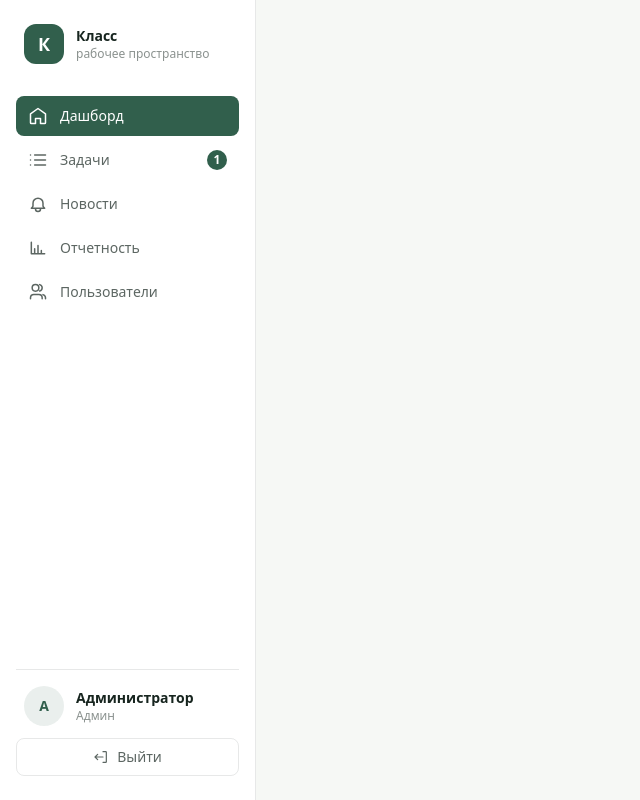
After one commit to olgagrishinaqa-netizen/classapp, a Flask app: template app/templates/base.html in a window 1280 px wide. The commit adds this page. Shown: the whole page, without its empty margins (0-640 px from the left). Run offline with Flask 3, Linux system fonts and the light colour scheme; the template is opened without the code that fills it, so the values that code supplies are empty; some libraries are stand-ins or nearby versions.

Commit message:
front update

```diff
--- a/app/static/app.css
+++ b/app/static/app.css
@@ -308,7 +308,8 @@ nav button:hover {
 }
 
 .main {
-  width: calc(100% - 245px);
+  flex: 1 1 auto;
+  min-width: 0;
   max-width: 1400px;
   padding: 42px 58px;
 }
@@ -830,7 +831,6 @@ nav button:hover {
   }
 
   .main {
-    width: calc(100% - 70px);
     padding: 24px 17px;
   }
 
@@ -888,7 +888,6 @@ nav button:hover {
   }
 
   .main {
-    width: 100%;
     padding: 20px 14px;
   }
 
--- a/app/static/overrides.css
+++ b/app/static/overrides.css
@@ -1 +1 @@
-.sidebar{width:88px;padding:28px 12px}.logo{padding-left:10px;padding-right:10px}.logo div{display:none}nav button{justify-content:center;font-size:0;padding:14px 10px;transition:transform .2s,background .2s}nav button:hover{transform:translateY(-2px)}nav button span{font-size:20px}.sidebar-bottom{display:block}.support{justify-content:center;padding:20px 0}.support div,.logout{font-size:0}.support>span,.logout span{font-size:20px}.main{width:calc(100% - 88px);max-width:none;padding:32px clamp(24px,4vw,64px)}.page{animation:page-in .35s ease both}.kanban-column,.form-panel,.table-wrap,.summary-card,.report-item{transition:transform .25s ease,box-shadow .25s ease,border-color .25s ease}.kanban-column:hover,.form-panel:hover,.table-wrap:hover,.summary-card:hover,.report-item:hover{transform:translateY(-3px);box-shadow:0 14px 30px #24493714;border-color:#c5d8c8}@keyframes page-in{from{opacity:0;transform:translateY(8px)}to{opacity:1;transform:none}}@media(max-width:800px){.sidebar{width:70px}.main{width:calc(100% - 70px);padding:24px 17px}}
+#nav button.active,#nav button:hover{background:#e7f0e8;color:#315f4c}#nav button.active svg,#nav button:hover svg{color:#315f4c}.page{animation:page-in .35s ease both}.kanban-column,.form-panel,.table-wrap,.summary-card,.report-item{transition:transform .25s ease,box-shadow .25s ease,border-color .25s ease}.kanban-column:hover,.form-panel:hover,.table-wrap:hover,.summary-card:hover,.report-item:hover{transform:translateY(-3px);box-shadow:0 14px 30px #24493714;border-color:#c5d8c8}@keyframes page-in{from{opacity:0;transform:translateY(8px)}to{opacity:1;transform:none}}
--- /dev/null
+++ b/app/templates/base.html
@@ -0,0 +1,102 @@
+<!doctype html>
+<html lang="ru">
+<head>
+  <meta charset="utf-8">
+  <meta name="viewport" content="width=device-width, initial-scale=1">
+  <title>{% block title %}Класс | Управление{% endblock %}</title>
+  <script src="https://cdn.tailwindcss.com"></script>
+  <script>
+    tailwind.config = { theme: { extend: { colors: { forest: '#315f4c', ink: '#17251f', mist: '#f6f8f5' } } } };
+  </script>
+  <link rel="icon" href="{{ url_for('static', filename='favicon.svg') }}" type="image/svg+xml">
+  <meta name="theme-color" content="#315f4c">
+  {% block head %}{% endblock %}
+</head>
+<body class="bg-mist text-ink">
+  <div class="flex min-h-screen">
+    <!-- Sidebar -->
+    <aside class="flex w-64 shrink-0 flex-col justify-between border-r border-ink/10 bg-white px-4 py-6">
+      <div>
+        <!-- Logo -->
+        <div class="mb-8 flex items-center gap-3 px-2">
+          <div class="flex h-10 w-10 items-center justify-center rounded-xl bg-forest text-lg font-semibold text-white">К</div>
+          <div class="leading-tight">
+            <p class="text-sm font-semibold text-ink">Класс</p>
+            <p class="text-xs text-ink/50">рабочее пространство</p>
+          </div>
+        </div>
+
+        <!-- Navigation: замените href="#" на реальные url_for(...) под ваши роуты -->
+        <nav class="space-y-1">
+          <a href="#"
+             class="group flex items-center gap-3 rounded-lg px-3 py-2.5 text-sm font-medium text-white bg-forest">
+            <svg class="h-5 w-5 shrink-0" fill="none" viewBox="0 0 24 24" stroke="currentColor" stroke-width="1.8">
+              <path stroke-linecap="round" stroke-linejoin="round" d="M3 9.5 12 3l9 6.5V20a1 1 0 0 1-1 1h-5v-6H9v6H4a1 1 0 0 1-1-1V9.5Z" />
+            </svg>
+            Дашборд
+          </a>
+
+          <a href="#"
+             class="group flex items-center gap-3 rounded-lg px-3 py-2.5 text-sm font-medium text-ink/70 transition hover:bg-mist hover:text-ink">
+            <svg class="h-5 w-5 shrink-0" fill="none" viewBox="0 0 24 24" stroke="currentColor" stroke-width="1.8">
+              <path stroke-linecap="round" stroke-linejoin="round" d="M8 6h13M8 12h13M8 18h13M3 6h.01M3 12h.01M3 18h.01" />
+            </svg>
+            <span class="flex-1">Задачи</span>
+            <span class="flex h-5 min-w-5 items-center justify-center rounded-full bg-forest px-1 text-xs font-semibold text-white">1</span>
+          </a>
+
+          <a href="#"
+             class="group flex items-center gap-3 rounded-lg px-3 py-2.5 text-sm font-medium text-ink/70 transition hover:bg-mist hover:text-ink">
+            <svg class="h-5 w-5 shrink-0" fill="none" viewBox="0 0 24 24" stroke="currentColor" stroke-width="1.8">
+              <path stroke-linecap="round" stroke-linejoin="round" d="M15 17h5l-1.4-1.4A2 2 0 0 1 18 14.2V11a6 6 0 1 0-12 0v3.2a2 2 0 0 1-.6 1.4L4 17h5m6 0v1a3 3 0 1 1-6 0v-1m6 0H9" />
+            </svg>
+            Новости
+          </a>
+
+          <a href="#"
+             class="group flex items-center gap-3 rounded-lg px-3 py-2.5 text-sm font-medium text-ink/70 transition hover:bg-mist hover:text-ink">
+            <svg class="h-5 w-5 shrink-0" fill="none" viewBox="0 0 24 24" stroke="currentColor" stroke-width="1.8">
+              <path stroke-linecap="round" stroke-linejoin="round" d="M4 19V5m0 14h16M8 19v-6m4 6V9m4 10v-4" />
+            </svg>
+            Отчетность
+          </a>
+
+          <a href="#"
+             class="group flex items-center gap-3 rounded-lg px-3 py-2.5 text-sm font-medium text-ink/70 transition hover:bg-mist hover:text-ink">
+            <svg class="h-5 w-5 shrink-0" fill="none" viewBox="0 0 24 24" stroke="currentColor" stroke-width="1.8">
+              <path stroke-linecap="round" stroke-linejoin="round" d="M17 20v-1a4 4 0 0 0-4-4H7a4 4 0 0 0-4 4v1m18 0v-1a4 4 0 0 0-3-3.87M14 3.13a4 4 0 0 1 0 7.75M9 11a4 4 0 1 0 0-8 4 4 0 0 0 0 8Z" />
+            </svg>
+            Пользователи
+          </a>
+        </nav>
+      </div>
+
+      <!-- Profile block -->
+      <div class="border-t border-ink/10 pt-4">
+        <div class="flex items-center gap-3 px-2">
+          <div class="flex h-10 w-10 shrink-0 items-center justify-center rounded-full bg-forest/10 text-sm font-semibold text-forest">А</div>
+          <div class="min-w-0 flex-1 leading-tight">
+            <p class="truncate text-sm font-semibold text-ink">Администратор</p>
+            <p class="truncate text-xs text-ink/50">Админ</p>
+          </div>
+        </div>
+        <!-- action="#" — подставьте реальный url_for('logout') -->
+        <form action="#" method="post" class="mt-3">
+          <button type="submit"
+                  class="flex w-full items-center justify-center gap-2 rounded-lg border border-ink/10 px-3 py-2 text-sm font-medium text-ink/70 transition hover:border-red-200 hover:bg-red-50 hover:text-red-600">
+            <svg class="h-4 w-4" fill="none" viewBox="0 0 24 24" stroke="currentColor" stroke-width="1.8">
+              <path stroke-linecap="round" stroke-linejoin="round" d="M15 12H3m0 0 4-4m-4 4 4 4m8-12h4a1 1 0 0 1 1 1v14a1 1 0 0 1-1 1h-4" />
+            </svg>
+            Выйти
+          </button>
+        </form>
+      </div>
+    </aside>
+
+    <!-- Main content -->
+    <main class="flex-1 p-8">
+      {% block content %}{% endblock %}
+    </main>
+  </div>
+</body>
+</html>
```
Also changed, not shown: app/templates/index.html (+47 -5 lines), 1 other file.
